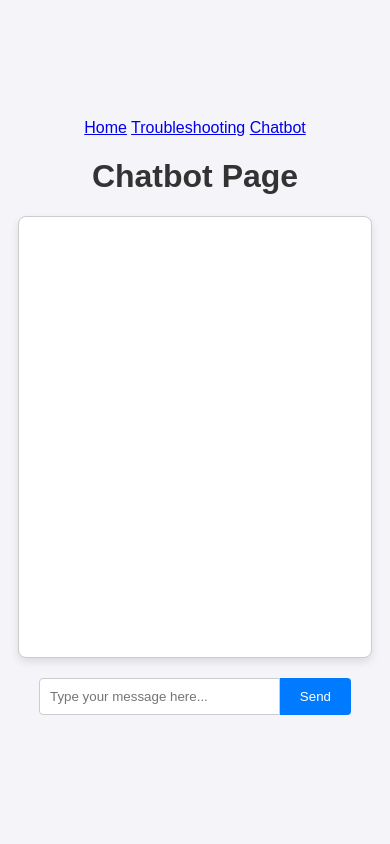
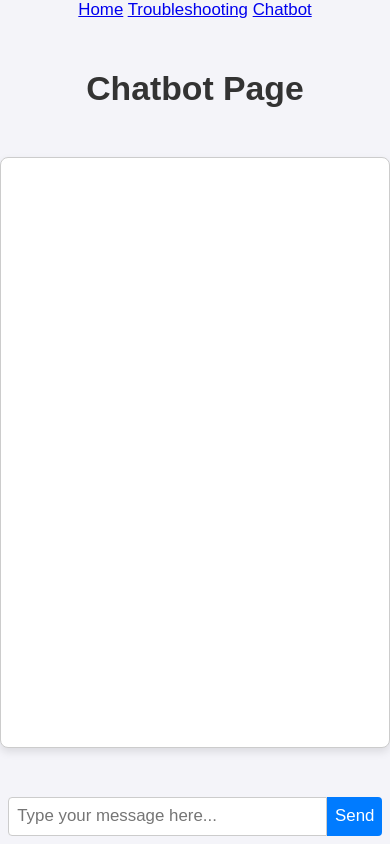
Before and after one commit to ilesan/ioniq_chat, a Flask app: page /chatbot in a window 390 px wide. Run offline with Flask 3, Linux system fonts and the light colour scheme.

Commit message:
Adjust mobile and desktop responsive layout

```diff
--- a/cars/templates/pages/chatbot.html
+++ b/cars/templates/pages/chatbot.html
@@ -4,59 +4,72 @@
     <meta charset="UTF-8">
     <title>Chatbot</title>
     <style>
+        html, body {
+            margin: 0;
+            padding: 0;
+            height: 100%;
+            overflow: hidden; /* Prevent scroll bars */
+            box-sizing: border-box;
+        }
+        *, *::before, *::after {
+            box-sizing: inherit;
+        }
         body {
             font-family: Arial, sans-serif;
             background-color: #f4f4f9;
-            margin: 0;
-            padding: 0;
             display: flex;
             flex-direction: column;
             align-items: center;
-            justify-content: center;
+            justify-content: space-between;
             height: 100vh;
+            font-size: 2vh;
         }
         h1 {
             color: #333;
+            text-align: center;
+            margin: 2vh 0;
         }
         #chatbox {
-            width: 80%;
-            max-width: 600px;
-            height: 400px;
+            width: 100%;
+            height: 70vh;
             border: 1px solid #ccc;
             border-radius: 8px;
             background-color: #fff;
             overflow-y: auto;
-            padding: 20px;
+            padding: 2vh;
             box-shadow: 0 4px 8px rgba(0, 0, 0, 0.1);
-            margin-bottom: 20px;
+            margin-bottom: 2vh;
         }
         .input-container {
             display: flex;
-            width: 80%;
-            max-width: 600px;
+            width: 100%;
+            padding: 0 2vw;
         }
         #user-input {
             flex: 1;
-            padding: 10px;
+            padding: 1vh;
             border: 1px solid #ccc;
             border-radius: 4px 0 0 4px;
+            font-size: 2vh;
         }
         #send-button {
-            padding: 10px 20px;
+            padding: 1vh 2vw;
             background-color: #007bff;
             color: #fff;
             border: none;
             border-radius: 0 4px 4px 0;
             cursor: pointer;
+            font-size: 2vh;
         }
         #send-button:hover {
             background-color: #0056b3;
         }
         div {
-            margin-bottom: 10px;
+            margin-bottom: 1vh;
         }
         strong {
             color: #007bff;
+            font-size: 2vh;
         }
     </style>
 </head>
```
